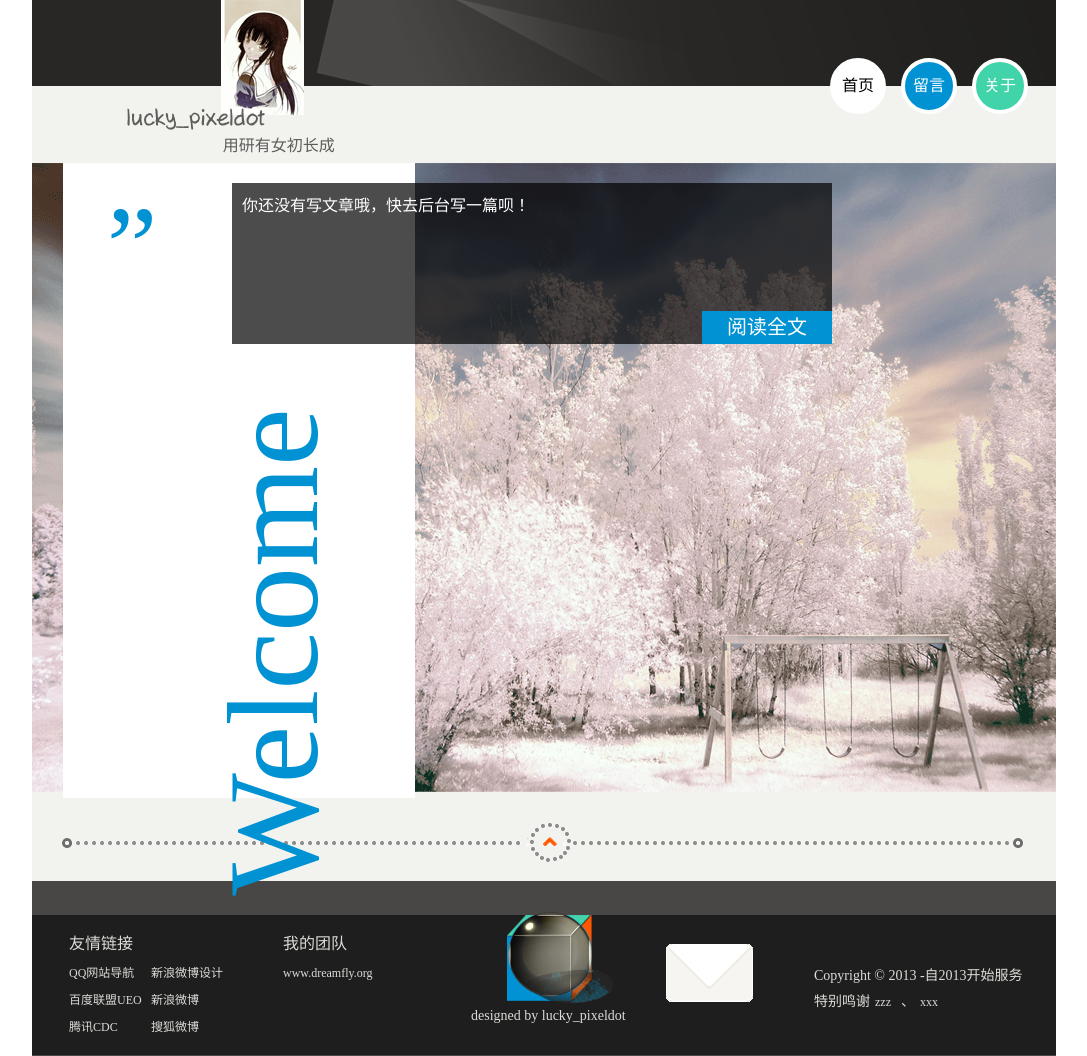
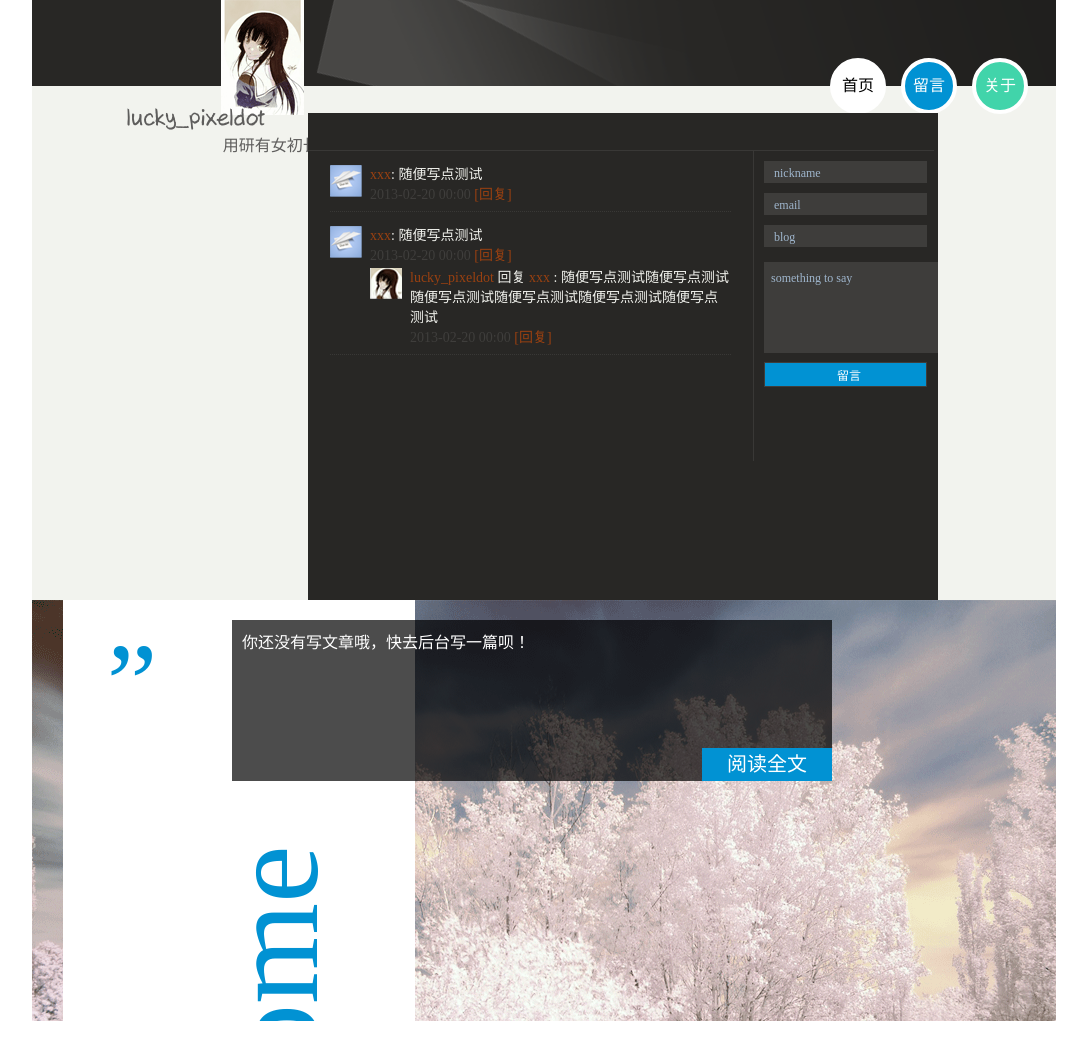
Before and after one commit to qubaomingg/lucky, a CodeIgniter app: template application/views/main.php in a window 1280 px wide. Shown: the whole page, without its empty margins (96-1183 px from the left). After the commit the page ends 1021 px from the top, so only its background shows below. Run offline with CodeIgniter, Linux system fonts and the light colour scheme; the template is opened without the code that fills it, so the values that code supplies are empty; some web fonts are replaced.

Commit message:
留言90%

```diff
--- a/application/config/database.php
+++ b/application/config/database.php
@@ -50,8 +50,8 @@ $active_record = TRUE;
 
 $db['default']['hostname'] = 'localhost';
 $db['default']['username'] = 'root';
-$db['default']['password'] = 'root';
-$db['default']['database'] = 'luckyy';
+$db['default']['password'] = '123456';
+$db['default']['database'] = 'lucky';
 $db['default']['dbdriver'] = 'mysql';
 $db['default']['dbprefix'] = '';
 $db['default']['pconnect'] = TRUE;
--- a/application/views/main.php
+++ b/application/views/main.php
@@ -17,6 +17,73 @@
 <body>
 	<section id="wrap">
 		<?php $this->load->view("public/header");?>
+
+		<div id="message_body">
+			<div id="message_main">
+				<div class="message_list">
+					<img src="../img/message_guest.gif">
+					<div class="say">
+						<p><span class="message_orange">xxx</span>: 随便写点测试</p>
+						<p>
+							<span class="message_time">2013-02-20 00:00</span>
+							<a href="" class="message_orange msg_response">[回复]</a>
+						</p>
+					</div>
+				</div>
+				<div class="message_list">
+
+					<img src="../img/message_guest.gif">
+					<div class="say">
+						<p><span class="message_orange">xxx</span>: 随便写点测试</p>
+						<p>
+							<span class="message_time">2013-02-20 00:00</span>
+							<a href="" class="msg_response message_orange">[回复]</a>
+						</p>
+					</div>
+					<div class="message_response">
+						<img src="../img/message_host.png">
+						<div class="say">
+							<p>
+								<span class="message_orange">lucky_pixeldot</span>
+								    回复 <span class="message_orange">xxx</span>
+								    : 随便写点测试随便写点测试随便写点测试随便写点测试随便写点测试随便写点测试
+							</p>
+							<p>
+								<span class="message_time">2013-02-20 00:00</span>
+								<a href="" class="msg_response message_orange">[回复]</a>
+							</p>
+						</div>
+					</div>
+				</div>
+			</div>
+			<div id="message_sider">
+				<form action="#" method="post" class="msg_form">
+					<fieldset>
+						<legend>message</legend>
+						<p class="nickname">
+							<label for="nickname">nickname</label>
+							<input id="nickname" type="text" name="nickname">
+							<span class="placeholder">nickname</span>
+						</p>
+						<p class="email">
+							<label for="email">email</label>
+							<input type="text" name="email" id="email">
+							<span class="placeholder">email</span>
+						</p>
+						<p class="blog">
+							<label for="blog">blog</label>
+							<input type="text" name="blog" id="blog">
+							<span class="placeholder">blog</span>
+						</p>
+						<textarea name="message_content" id="message_content" cols="22" rows="5"></textarea>
+						<span class="textarea_placeholder">something to say</span>
+						<input type="submit" value="留言" id="msg_submit">
+						<a href="#" id="update_msg_list">刷新留言列表，我是隐藏的</a>
+					</fieldset>
+				</form>
+			</div>
+		</div>
+
 		<section id="welcome">
 			<div id="welcome_text">
 				<span>”</span>
@@ -66,9 +133,11 @@
 					<!-- 离现在最近的四个月 -->
 					<ul class="achieve_item achieve_time clearfix">
 						<li class="achieve_item_tag">存档时间</li>
-						<?php foreach ($achieve_time as $key => $value) :?>
-							<li class="time"><a data-value="<?php echo $value['year']?>-<?php echo $value['month']?>" href=""><?php echo $value['year']?> 年<?php echo $value['month']?>月</a></li>
-						<?php endforeach ;?>
+						<?php if($achieve_time) :?>
+							<?php foreach ($achieve_time as $key => $value) :?>
+								<li class="time"><a data-value="<?php echo $value['year']?>-<?php echo $value['month']?>" href=""><?php echo $value['year']?> 年<?php echo $value['month']?>月</a></li>
+							<?php endforeach ;?>
+						<?php endif;?>
 
 					</ul>
 					<ul class="achieve_item achieve_focus clearfix">
--- a/css/lucky.css
+++ b/css/lucky.css
@@ -41,7 +41,9 @@ header {
   width: 100%;
   height: 163px;
 }
-
+a {
+  text-decoration: none;
+}
 #header_top {
   position: relative;
   width: 100%;
@@ -118,6 +120,141 @@ header {
 #message {
   color: white;
   background: #0192d3;
+}
+/* message */
+
+#message_body {
+  width: 630px;
+  font-family: 'fzfsjt';
+  font-size: 14px;
+  background: #282725;
+  min-height: 600px;
+  max-height: 1000px;
+  position: absolute;
+  left: 276px;
+  top: 113px;
+  overflow: hidden;
+}
+#message_main {
+  float: left;
+  width: 445px;
+  overflow-y: scroll;
+  height: 630px;
+  margin-top: 37px;
+  border-top: #393836 solid 1px;
+}
+#message_sider {
+  float: left;
+  width: 170px;
+  height: 300px;
+  margin-top: 37px;
+  border-top: #393836 solid 1px;
+  border-left: #393836 solid 1px;
+}
+.message_list {
+  margin: 14px 22px 0px 22px;
+  overflow: hidden;
+  padding-bottom: 6px;
+  border-bottom: #393836 dotted 1px;
+}
+.message_list img {
+  float: left;
+}
+.say {
+  margin-left: 40px;
+}
+.say p {
+  color: #f2f3ee;
+  line-height: 20px;
+}
+.message_orange {
+  color: #9a4111;
+
+}
+
+
+ @-webkit-keyframes waring {
+      from { background: #3e3d3b }
+      50%   { background: #EE7942 }
+      to { background: #3e3d3b }
+}
+
+.warning {
+  -webkit-transform-style: preserve-3d;
+  -webkit-transform-style: plat;
+  -webkit-animation: waring 1s 1 linear;
+}
+
+
+.message_time {
+  color: #3f3e3c;
+}
+.message_response {
+  margin-left: 40px;
+  margin-top: 2px;
+}
+#message_sider {
+  padding: 5px;
+  position: relative;
+
+}
+#message_sider label {
+  display: none;
+}
+#message_sider input {
+  font-size: 12px;
+  font-family: 'fzfsjt';
+  color: #f2f3ee;
+  padding: 3px;
+  padding-left: 10px;
+  margin: 5px;
+  background: #3e3d3b;
+  height:14px;
+  width: 148px;
+  border: 1px #3e3d3b solid;
+
+}
+input#msg_submit{
+  width: 163px;
+  height: 25px;
+  background: #0192d3;
+  color: white;
+  text-align: center;
+  cursor: pointer;
+}
+#update_msg_list {
+  display: none;
+}
+
+.msg_form legend{
+  display: none;
+}
+
+.placeholder, .textarea_placeholder{
+  position: absolute;
+  left: 15px;
+  top: 10px;
+  font-size: 12px;
+  font-family: 'fzfsjt';
+  color: #9FB6CD;
+}
+.textarea_placeholder {
+  left: 17px;
+  top: 120px;
+
+}
+#message_sider p {
+  position: relative;
+}
+#message_sider textarea {
+   background: #3e3d3b;
+   border: 1px #3e3d3b solid;
+   margin-left: 5px;
+   margin-top: 10px;
+   font-size: 12px;
+   font-family: 'fzfsjt';
+   color: #f2f3ee;
+   padding: 7px;
 }
 /*   main mi=712px*/
 
@@ -381,7 +518,8 @@ header {
   height: 635px;
   background-color: #f2f3ee;
   position: absolute;
-  top: 163px;
+  top: 600px;
+  /* top: 163px; */
   z-index: 20;
   background: url(../img/welcome_bg.png) no-repeat;
 }
@@ -510,11 +648,11 @@ header {
 /*   footer  176px*/
 
 footer {
+  margin-top: 600px;
   height: 258px;
   color: #dbdcd7;
   background-color: #484745;
   font-family: 'fzsejt';
-  margin-top: 635px;
 }
 
 #footer_bottom {
--- a/js/lucky.js
+++ b/js/lucky.js
@@ -1,6 +1,31 @@
 (function($) {
 	var lucky = function(){};
 	lucky.prototype = {
+		msg_placeholder: function() {
+			that = this;
+			$.each([$('#nickname'), $('#email'), $('#blog'), $('#message_content')], function() {
+				that._placeholder($(this));
+			});
+			$('.placeholder').click(function(){
+				$(this).prev().focus();
+			});
+			$('.textarea_placeholder').click(function(){
+				$(this).prev().focus();
+			});
+
+		},
+		_placeholder: function(obj) {
+			obj.focus(function() {
+				$(this).next('span').css('display','none');
+				$(this).css('outline','1px #0192d3 solid');
+			});
+			obj.blur(function() {
+				if(!$(this).val()) {
+					$(this).next('span').css('display','inline');
+				}
+				$(this).css('outline','1px #3e3d3b solid');
+			});
+		},
 		draw_circle: function() {
 			var canvas = document.getElementById('list_taggle');
 			var ctx = canvas.getContext('2d');
@@ -46,6 +71,78 @@
 
 		hand_click: function() {
 			that = this;
+			// response message.
+			$('.msg_response').click(function() {
+				// save time&name to class then form bring from here.
+				var time = $(this).prev().text();
+				var name = $(this).parents('.say').find('.message_orange').eq(0).text();
+				$(this).parents('.message_list').addClass('to_response');
+				$(this).parents('.message_list').attr('data-time', time);
+				$(this).parents('.message_list').attr('data-name', name);
+
+				$('.msg_form input').eq(0).addClass('warning');
+				$('.msg_form input').eq(0).focus();
+				// remaind to cancel all of this!
+				return false;
+			});
+			// msg submit
+			$('#update_msg_list').click(function() {
+
+				// update list
+				$.ajax({
+					type:'POST',
+					url: '/main/update_msg_list',
+					timeout: 10000,
+					dataType: 'json',
+					success: function(json) {
+
+						var message_main = '';
+						var msglist = json['msg'];
+
+						for(var i in msglist) {
+							var imgsrc = msglist[i]['nickname'] == 'lucky_pixeldot' ? '../img/message_host.png' : '../img/message_guest.gif';
+							message_main += "<div class='message_list'><img src='"+imgsrc+"'><div class='say'><p><span class='message_orange'>"+msglist[i]['mnickname']+"</span>: "+msglist[i]['mbody']+"</p><p><span class='message_time'>"+msglist[i]['mtime']+"</span><a href='' class='msg_response message_orange'>[回复]</a></p></div></div>";
+						}
+						$('#message_main').empty().html(message_main);
+					},
+					error: function() {
+						// do nothing.
+					}
+				});
+			});
+			$('#msg_submit').click(function() {
+				// msg form submit
+				var nickname = $('#nickname').val();
+				var email = $('#email').val();
+				var blog = $('#blog').val();
+				var msg = $('#message_content').val();
+
+				$.ajax({
+					type:'POST',
+					url: '/main/msg',
+					timeout: 10000,
+					dataType: 'json',
+					data: {'nickname':nickname, 'email':email,'blog':blog,'message_content':msg},
+					success: function(json) {
+
+						$('.msg_form input').val('');
+						$('#message_content').val('');
+						$('.msg_form input').eq(3).val('留言');// 上面语句会吧留言也消除
+						$('.msg_form input').focus().blur();// generat placeholder
+						$('#message_content').focus().blur();
+						$('.msg_form input').eq(0).focus();
+					},
+					error: function() {
+						// do noting.
+					}
+				});
+
+				setTimeout(_updatelist, 1000);
+				function _updatelist() {
+					$('#update_msg_list').click();
+				}
+				return false;
+			});
 			//welcome 2 aticle
 			$('.welcome_article .read_all').click(function() {
 				var title = $(this).siblings('.article_txt').find('h1').text();
@@ -425,7 +522,7 @@
 	};
 	window.onload = function() {
 		var pixeldot = new lucky();
-
+		pixeldot.msg_placeholder();
 		pixeldot.roll_arrow();
 		pixeldot.hand_click();
 		pixeldot.draw_circle();
--- a/js/master.js
+++ b/js/master.js
@@ -66,8 +66,8 @@
 				var title = $('#add_title').val();
 				var achieve = $('#add_achieve').val();
 				var tags = $('#add_tag').val();
-				var content = tqEditor.changeMode('code').content();
-				console.log(content);
+				var content = tqEditor.content();
+
 
 				if(title == '' || achieve == '' || tags == ''|| content == '') {
 					alert('请输入完整的文章信息！');
--- /dev/null
+++ b/luck.sql
@@ -0,0 +1,4 @@
+Usage: mysqldump [OPTIONS] database [tables]
+OR     mysqldump [OPTIONS] --databases [OPTIONS] DB1 [DB2 DB3...]
+OR     mysqldump [OPTIONS] --all-databases [OPTIONS]
+For more options, use mysqldump --help
```
Also changed, not shown: application/controllers/main.php (+65 -7 lines), application/controllers/master.php (+1 -8 lines), application/models/article_model.php (+30 -2 lines), application/models/back_model.php (+6 -3 lines), createSQL.txt (+43 -4 lines), img/message_guest.gif (added), img/message_host.png (added).
